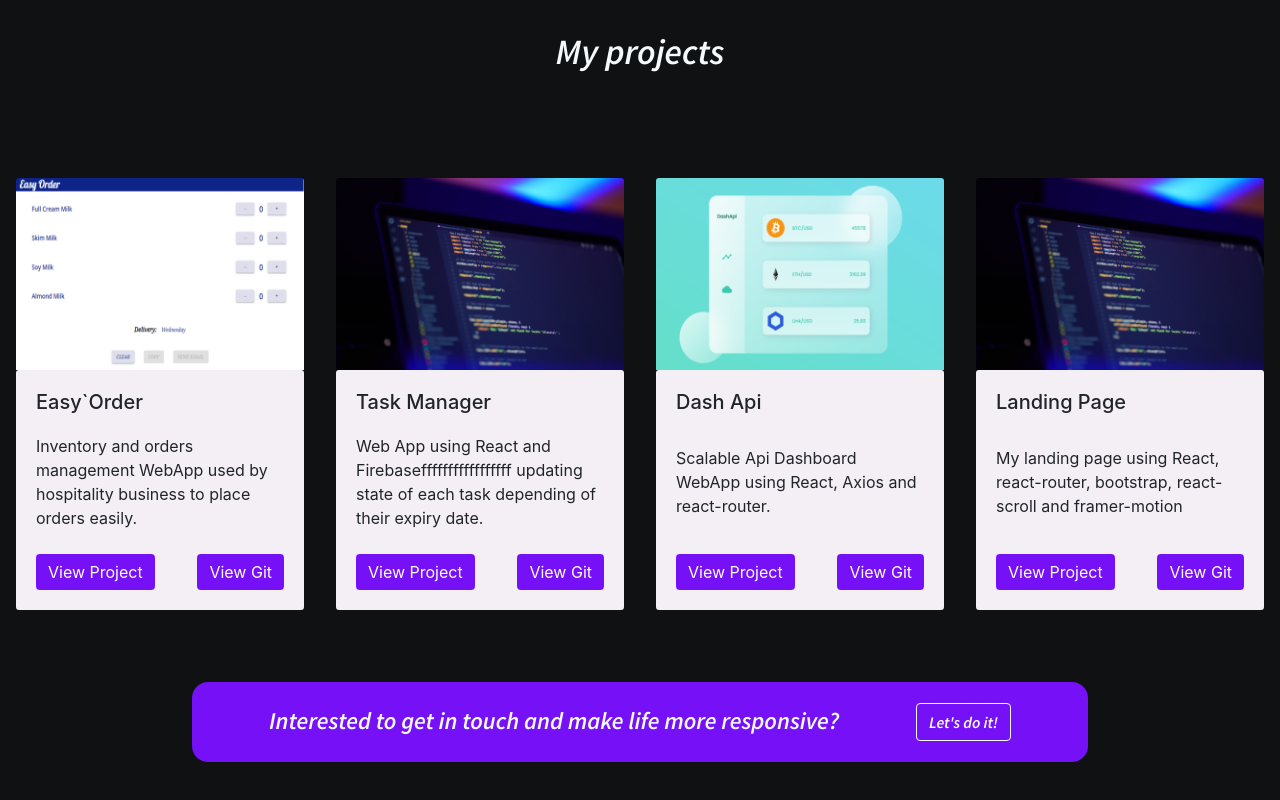
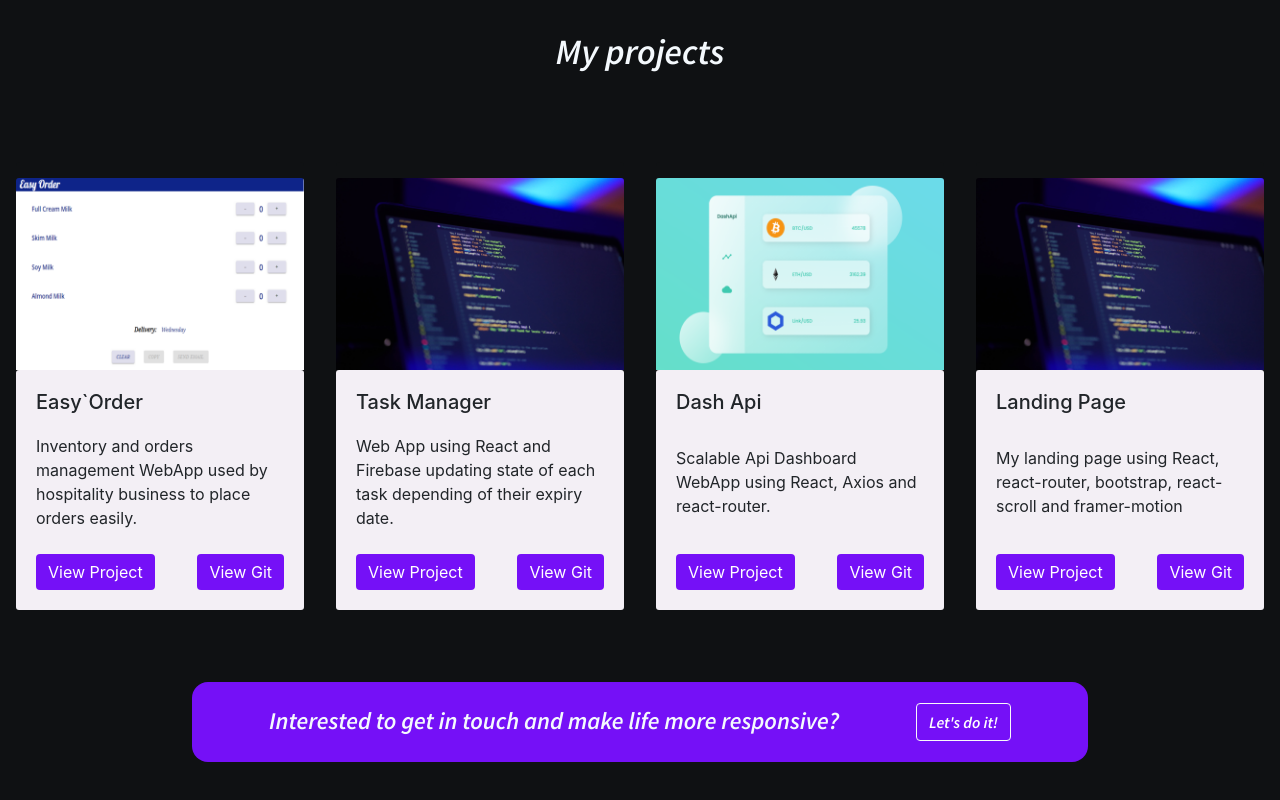
Before and after one commit to AnthonyAlmany/AnthonyAlmany.github.io, a React (Create React App) app: page / in a window 1280 px wide. Shown: the part 2481-3281 px from the top of the page. Built offline with nearby package versions, Linux system fonts and the light colour scheme; a web font is replaced by a local one.

Commit message:
update project

```diff
--- a/src/ListProjects.js
+++ b/src/ListProjects.js
@@ -12,7 +12,7 @@ const listProjects = [
     },
     {
         title: "Task Manager",
-        description: "Web App using React and Firebasefffffffffffffffff updating state of each task depending of their expiry date.",
+        description: "Web App using React and Firebase updating state of each task depending of their expiry date.",
         image: landingPage,
         git: "https://github.com/anthonyAnAn/LandingPage",
         view: "https://infallible-ptolemy-d7196f.netlify.app/",
```
